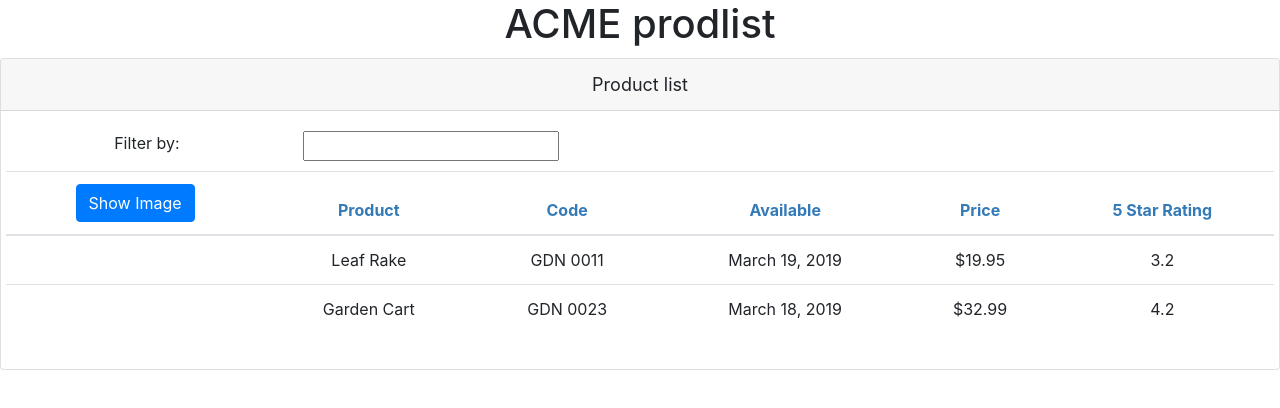
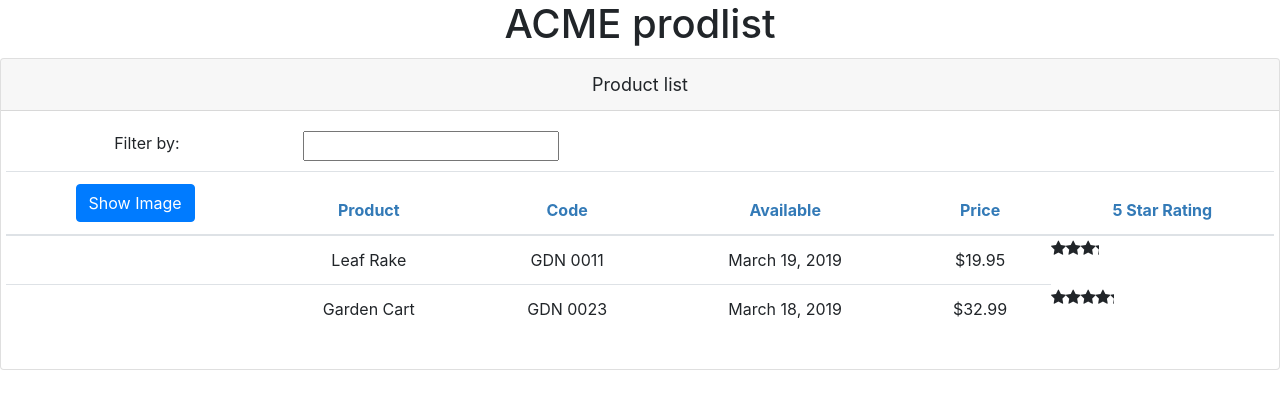
Before and after one commit to pradeepan90/https-github.com-pradeepan90-deborahKfull, an Angular app: page / in a window 1280 px wide. Shown: the top 408 px of the page. Built offline with nearby package versions, Linux system fonts and the light colour scheme.

Commit message:
4 files modified, 1 added

```diff
--- a/src/app/products/product-list.component.html
+++ b/src/app/products/product-list.component.html
@@ -43,10 +43,11 @@
 									</div>
 								</td>
 								<td>{{product.productName}}</td>
-								 <td>{{ product.productCode | uppercase | convertToSpaces: '-' }}</td>
+								<td>{{ product.productCode | uppercase | convertToSpaces: '-' }}</td>
 								<td>{{product.releaseDate }}</td>
 								<td>{{product.price | currency:'USD':'symbol':'1.2-2'}}</td>
-								<td>{{product.starRating}}</td>
+								<pm-star [rating]='product.starRating' (ratingClicked)='onRatingClicked($event)'>
+								</pm-star>
 							</tr>
 						</tbody>
 					</table>
--- a/src/app/products/product-list.component.ts
+++ b/src/app/products/product-list.component.ts
@@ -33,24 +33,31 @@
       imageUrl: "assets/images/garden_cart.png"
     }
   ];
-    temp_listfilter = '';
+  temp_listfilter = "";
   get listFilter(): string {
     return this.temp_listfilter;
   }
   set listFilter(value: string) {
     this.temp_listfilter = value;
-    this.filteredProducts = this.listFilter ? this.performFilter(this.listFilter) : this.products;
+    this.filteredProducts = this.listFilter
+      ? this.performFilter(this.listFilter)
+      : this.products;
   }
-  constructor (){
+  constructor() {
     this.filteredProducts = this.products;
-    this.listFilter =''
+    this.listFilter = "";
   }
   toggleImage(): void {
     this.showImage = !this.showImage;
   }
-    performFilter(filterBy: string): IProduct[] {
+  onRatingClicked(message: string): void {
+    this.pageTitle = "Product List: " + message;
+  }
+  performFilter(filterBy: string): IProduct[] {
     filterBy = filterBy.toLocaleLowerCase();
-    return this.products.filter((product: IProduct) =>
-      product.productName.toLocaleLowerCase().indexOf(filterBy) !== -1);
+    return this.products.filter(
+      (product: IProduct) =>
+        product.productName.toLocaleLowerCase().indexOf(filterBy) !== -1
+    );
   }
 }
--- a/src/app/shared/star.component.html
+++ b/src/app/shared/star.component.html
@@ -1,6 +1,4 @@
-<div class="crop"
-     [style.width.px]="starWidth"
-     [title]="rating">
+<div class="crop" [style.width.px]="starWidth" [title]="rating" (click)="onClick()">
 	<div style="width: 75px">
 		<span class="fa fa-star"></span>
 		<span class="fa fa-star"></span>
--- /dev/null
+++ b/src/app/shared/star.component.ts
@@ -0,0 +1,26 @@
+import {
+  Component,
+  OnChanges,
+  Input,
+  EventEmitter,
+  Output
+} from "@angular/core";
+
+@Component({
+  selector: "pm-star",
+  templateUrl: "./star.component.html",
+  styleUrls: ["./star.component.css"]
+})
+export class StarComponent implements OnChanges {
+  @Input() rating = 0;
+  starWidth = 0;
+  @Output() ratingClicked: EventEmitter<string> = new EventEmitter<string>();
+
+  ngOnChanges(): void {
+    this.starWidth = (this.rating * 75) / 5;
+  }
+
+  onClick(): void {
+    this.ratingClicked.emit(`The rating ${this.rating} was clicked!`);
+  }
+}
```
Also changed, not shown: src/app/app.module.ts (+12 -14 lines). Lines whose indentation alone changed are shown as unchanged.
